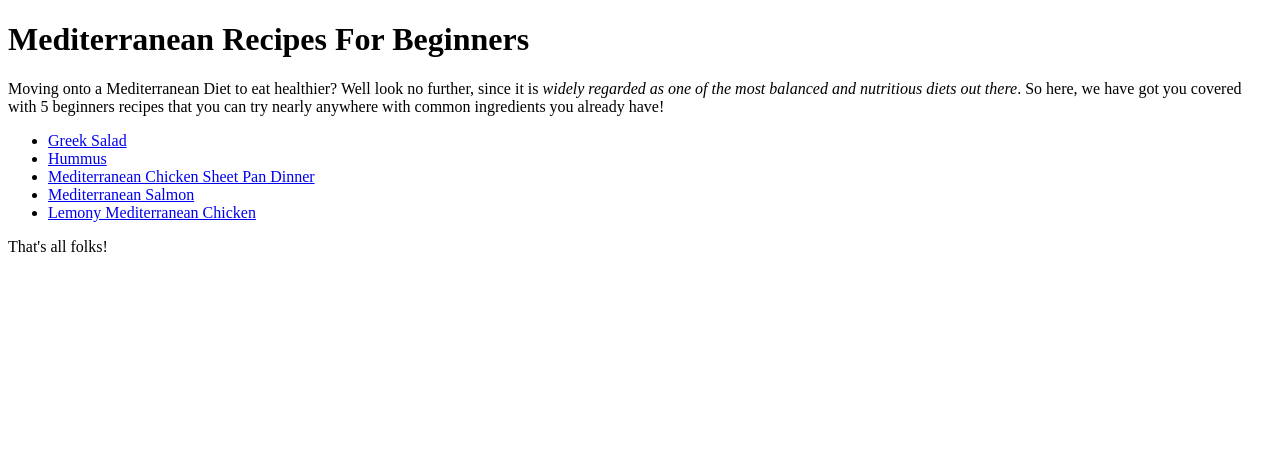
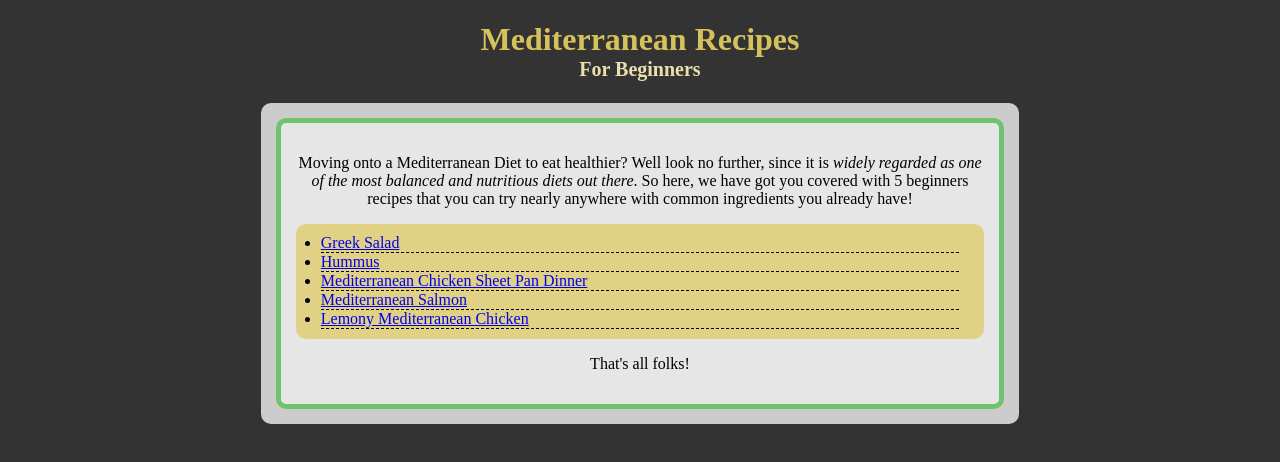
Before and after one commit to TrulyFalse/odin-recipes, a plain HTML site: page index.html in a window 1280 px wide. Drawn offline with Linux system fonts and the light colour scheme.

Commit message:
Add css to index page

```diff
--- /dev/null
+++ b/css/index.css
@@ -0,0 +1,45 @@
+*{
+    box-sizing: border-box;
+}
+
+body {
+    background-color: hsl(0,0%,20%);
+}
+
+h1 {
+    text-align: center;
+    color: hsl(50, 60%, 60%);
+}
+
+span.subtitle{
+    display: block;
+    font-size: 20px;
+    color: hsl(50, 60%, 80%);
+}
+
+.content, .decor-border, .recipe-list {
+    text-align: center;
+    padding: 15px;
+    border-radius: 10px;
+}
+
+.content {
+    background-color: hsl(0,0%,80%);
+    margin: 0px auto;
+    width: 60%;
+}
+
+.decor-border{
+    background-color: hsl(0,0%,90%);
+    border: hsl(120, 40%, 60%) 5px solid;
+}
+
+.recipe-list{
+    text-align: left;
+    padding: 10px 25px;
+    background-color: hsl(50, 60%, 70%);
+}
+
+.recipe-list li{
+    border-bottom: black 1px dashed;
+}
--- a/index.html
+++ b/index.html
@@ -3,12 +3,17 @@
     <head>
         <title>Odin Recipes</title>
         <meta charset="utf-8">
+        <meta name="viewport" content="width=device-width, initial-scale=1.0">
+        <link rel="stylesheet" href="./css/index.css">
     </head>
     <body>
-        <h1>Mediterranean Recipes For Beginners</h1>
+        <h1>Mediterranean Recipes <span class="subtitle">For Beginners</span></h1>
+
+        <div class="content">
+            <div class="decor-border">
                 <p>Moving onto a Mediterranean Diet to eat healthier? Well look no further, since it is <em>widely regarded as one of the most balanced and nutritious diets out there</em>. So here, we have got you covered with 5 beginners recipes that you can try nearly anywhere with common ingredients you already have!</p>
 
-        <ul>
+                <ul class="recipe-list">
                     <li><a href="./recipes/greek-salad.html">Greek Salad</a></li>
                     <li><a href="./recipes/hummus.html">Hummus</a></li>
                     <li><a href="./recipes/chicken-sheet.html">Mediterranean Chicken Sheet Pan Dinner</a></li>
@@ -17,6 +22,8 @@
                 </ul>
 
                 <p>That's all folks!</p>
+            </div>
+        </div>
 
     </body>
 </html>
```
Lines whose indentation alone changed are shown as unchanged.
